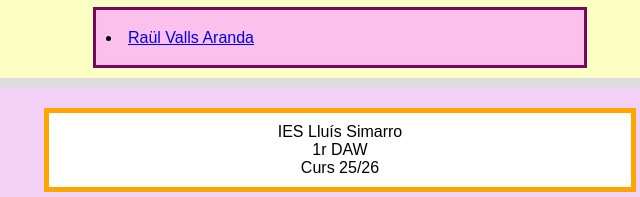
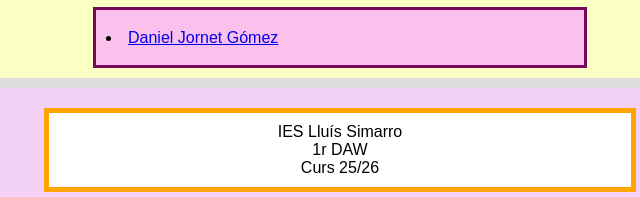
Before and after one commit to Eleazar-1/entorns2526, a plain HTML site: page index.html in a window 1280 px wide. Shown: the part 266-463 px from the top of the page, 300-940 px from the left. Drawn offline with Linux system fonts and the light colour scheme.

Commit message:
Canvit commit pendent de modificació

```diff
--- a/index.html
+++ b/index.html
@@ -15,7 +15,7 @@
      <h3>Llista d'alumnat:</h3>
     <ul>
       <!-- afegiu el vostre nom a la llista-->
-    <li><a href="./img/imgRaul/imgRaul.jpg">Raül Valls Aranda</a></li>
+    <li><a href="./img/imgDaniel/img_Daniel.jpg">Daniel Jornet Gómez</a></li>
   </ul>
    </main>
    <footer id="peu">
```
Also changed, not shown: img/imgDaniel/img_dani.png (added), img/imgRaul/imgRaul.jpg (deleted).
